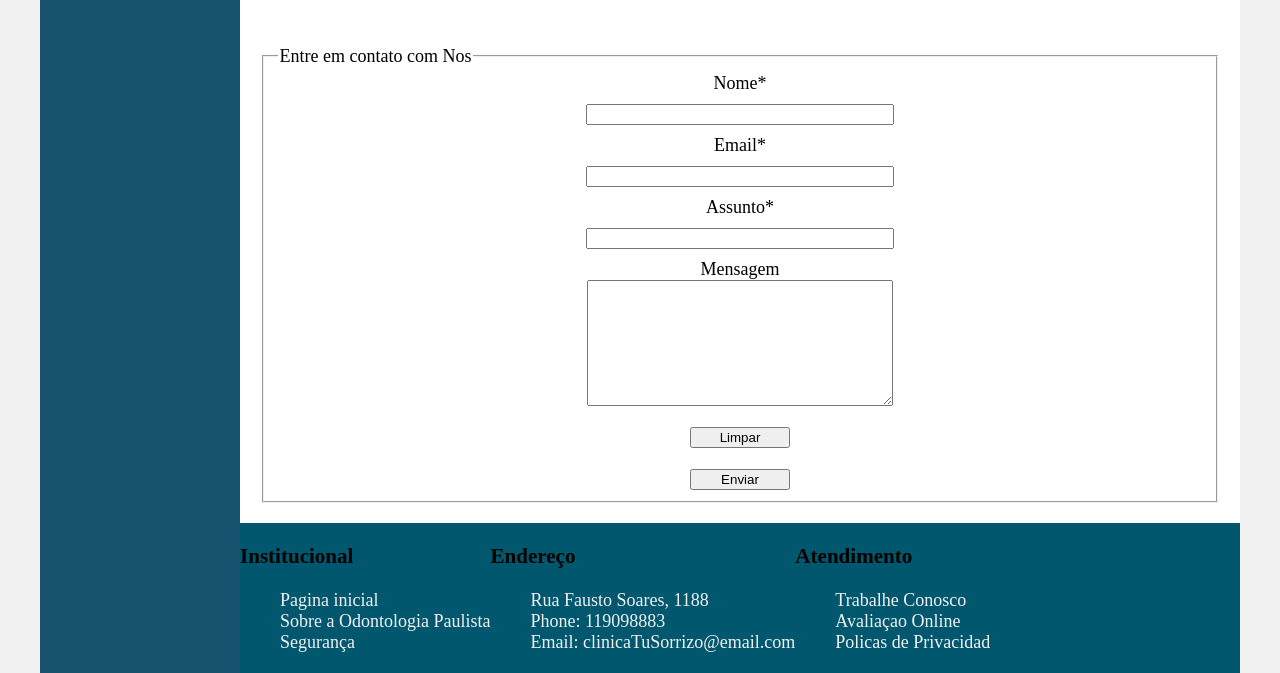
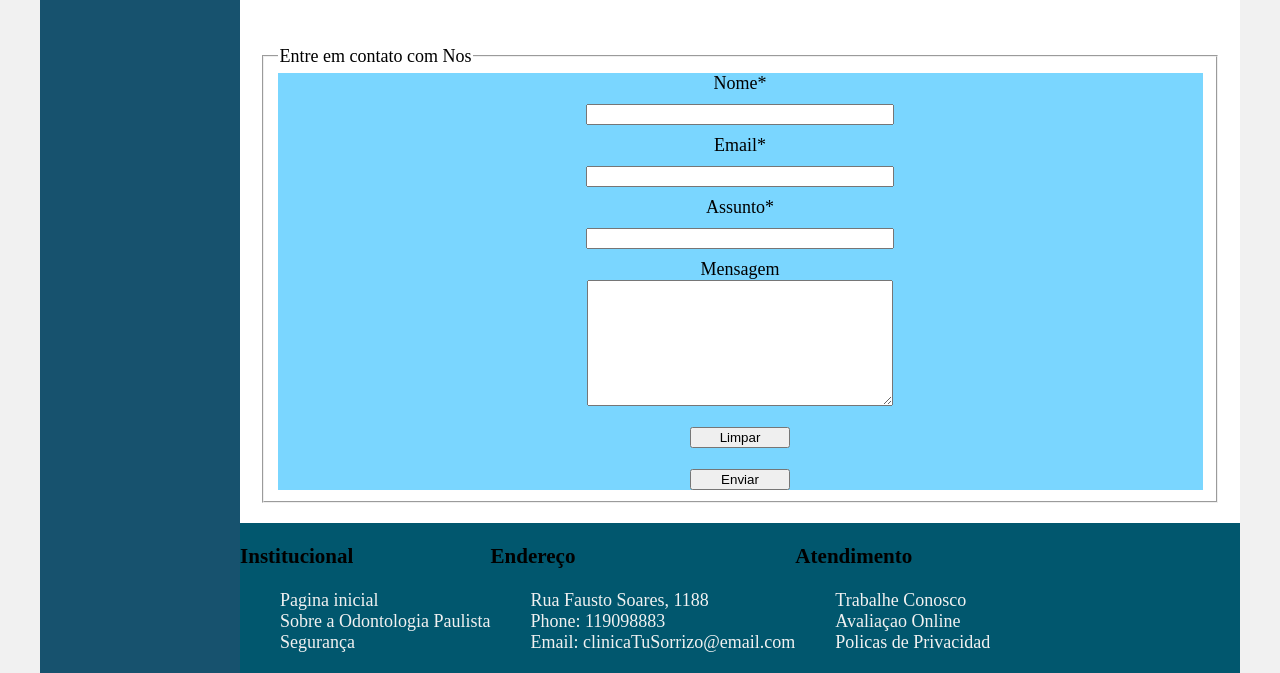
Before and after one commit to Solangelis/Trilha-html-modulo-2, a plain HTML site: page contato.html in a window 1280 px wide. Shown: the part 1687-2360 px from the top of the page. Drawn offline with Linux system fonts and the light colour scheme.

Commit message:
adicionando cor a meu for

```diff
--- a/style.css
+++ b/style.css
@@ -66,6 +66,7 @@ table tbody tr:hover td {
 form{
    display:flex;
    flex-direction: column;
+   background-color: #7AD6FF;
 
 
    align-items: center;
```
